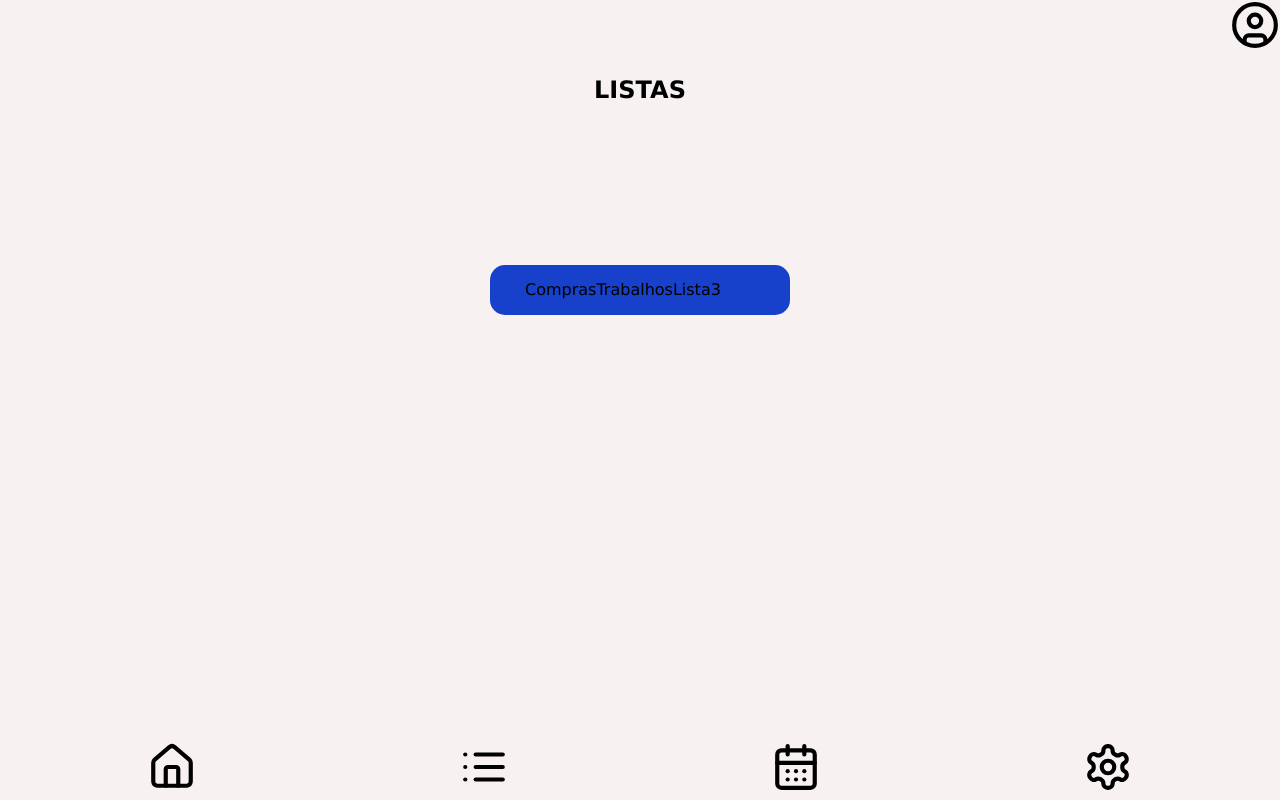
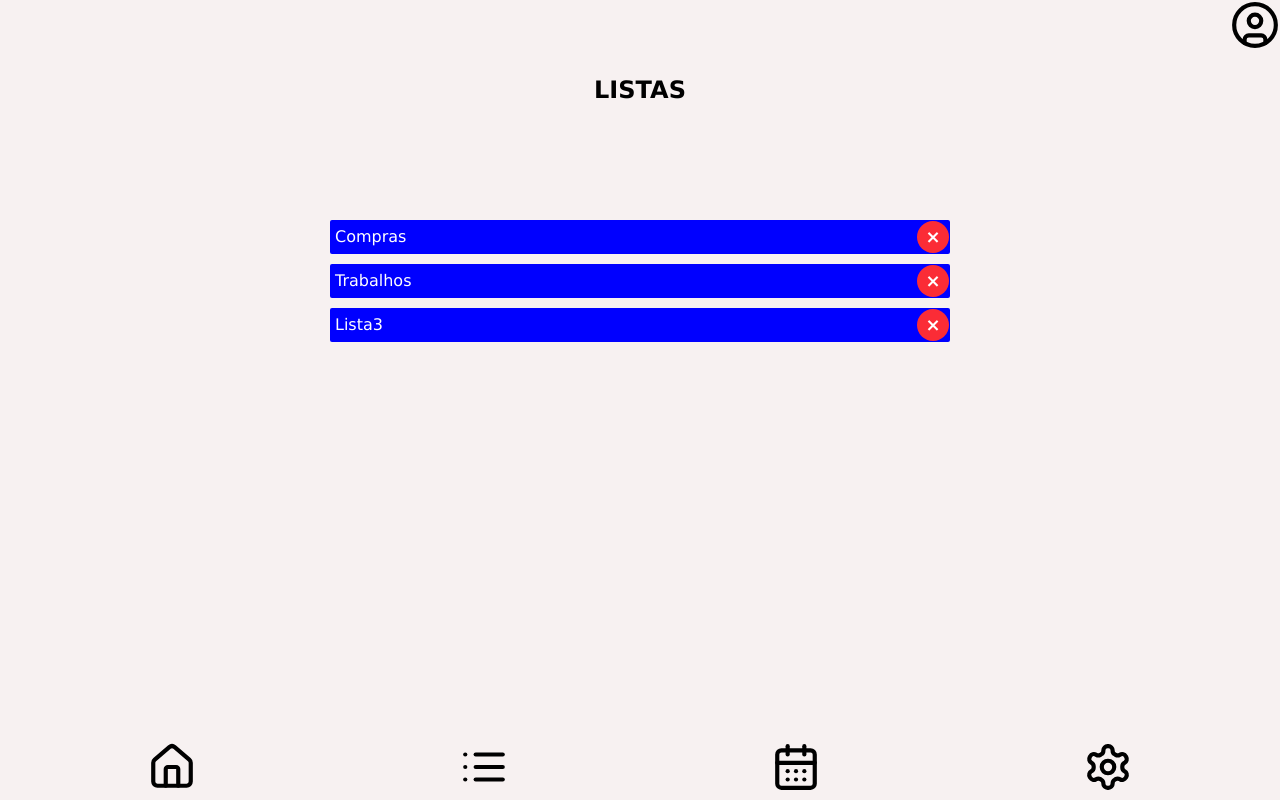
Before and after one commit to theonv/T-Pago, a Next.js app in the folder tp/: page /lists in a window 1280 px wide. Built offline with nearby package versions, Linux system fonts and the light colour scheme.

Commit message:
melhorando a pagina de listas

```diff
--- a/tp/src/app/lists/lists.css
+++ b/tp/src/app/lists/lists.css
@@ -9,12 +9,17 @@
 }
 
 .box {
-    width: 300px;
-    height: 50px;
-    background-color: #1741ca;
-    border-radius: 15px;
+    background-color: transparent;
+    padding: 10px;
+    min-width: 80vh;
+    min-height: 20vh;
+    max-height: 40vh;
     display: flex;
-    align-items: left;
+    flex-direction: column;
+    margin-top: 20px;
+    margin-bottom: 20px;
+    overflow-y: auto;
+    allign-items: center;
 }
 
 main {
@@ -32,8 +37,17 @@ main {
     gap: 10px;
 }
 
-.task {
-    margin-left: 35px;
+
+.list-item {
     display: flex;
     align-items: center;
+    padding: 1px;
+    border-bottom: 10px ;
+    background-color: blue;
+    color: white;
+    margin-bottom: 10px;
+    border-radius: 2px;
+    transition: background-color 0.3s ease;
+    cursor: pointer;
+    padding-left: 5px;
 }
--- a/tp/src/app/lists/page.jsx
+++ b/tp/src/app/lists/page.jsx
@@ -24,8 +24,16 @@ export default function Listas() {
             <main>
                 <div className="box">
                     <ul className="task">
-                        {lists.map((list, index)=> (
-                            <li className="list-item" key={index}>{list.liste}</li>
+                        {lists.map((list, index) => (
+                            <li className="list-item flex items-center justify-between px-4 py-2" key={index}>
+                                {list.liste}
+                                <button
+                                    className="ml-4 w-8 h-8 flex items-center justify-center rounded-full bg-red-500 text-white hover:bg-red-600 transition-colors"
+                                    aria-label="Excluir tarefa"
+                                >
+                                    <span className="text-white text-lg font-bold leading-none">×</span>
+                                </button>
+                            </li>
                         ))}
                     </ul>
                 </div>
--- a/tp/src/components/header/page.jsx
+++ b/tp/src/components/header/page.jsx
@@ -1,13 +1,10 @@
 'use client';
 import '../../styles/header.css'
-
-const dadosJson = require('../../functions/user.json');
-const { email, senha, nome } = dadosJson;
 
 export default function Header() {
     return (
         <header>
-            <div className="cliente">{nome}</div>
+            <div className="cliente"></div>
             <svg xmlns="http://www.w3.org/2000/svg" width="50" height="50" viewBox="0 0 24 24" fill="none" stroke="#000000" strokeWidth="2" strokeLinecap="round" strokeLinejoin="round">
                 <circle cx="12" cy="12" r="10"></circle>
                 <circle cx="12" cy="10" r="3"></circle>
```
Also changed, not shown: tp/src/functions/lists.json (+3 -9 lines).
